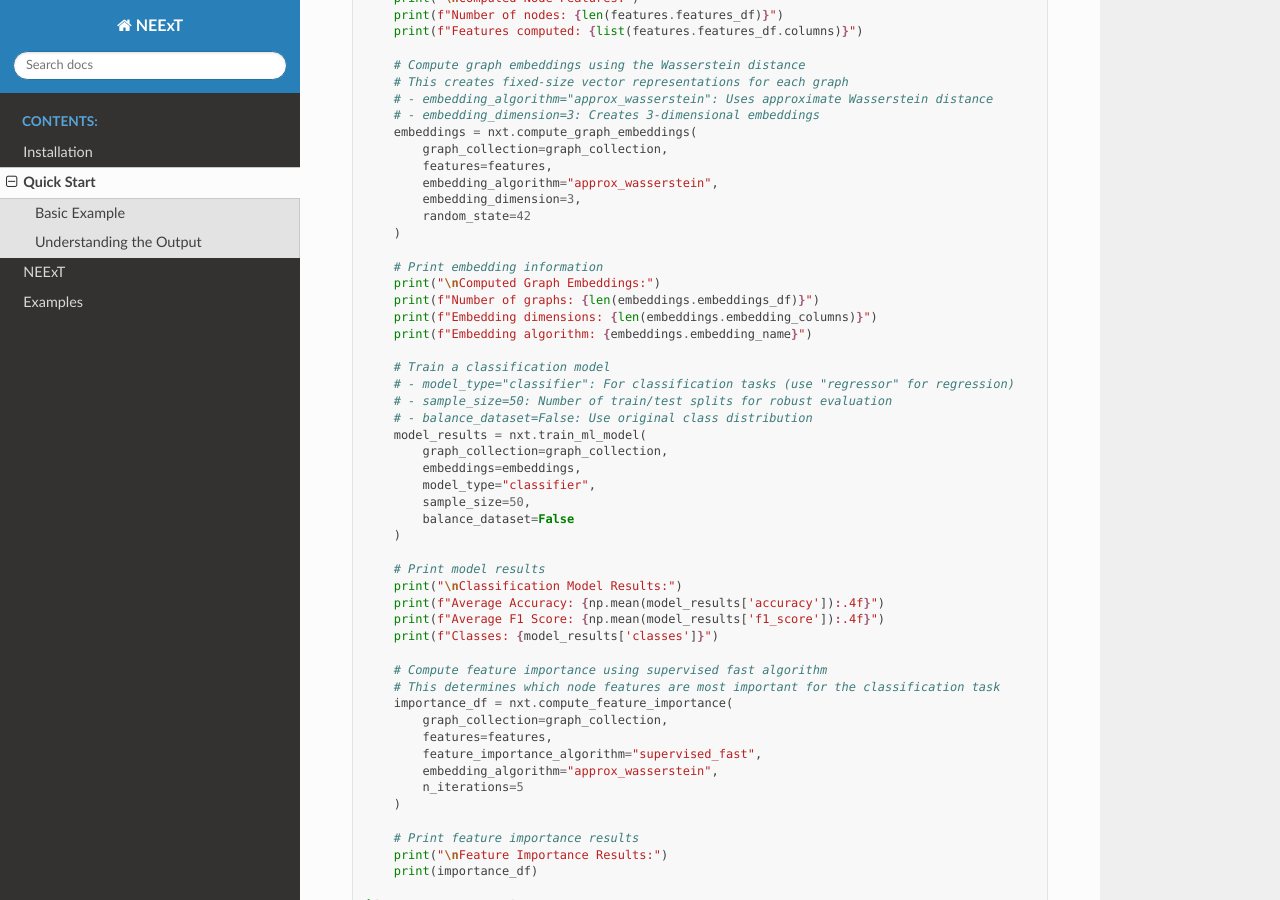
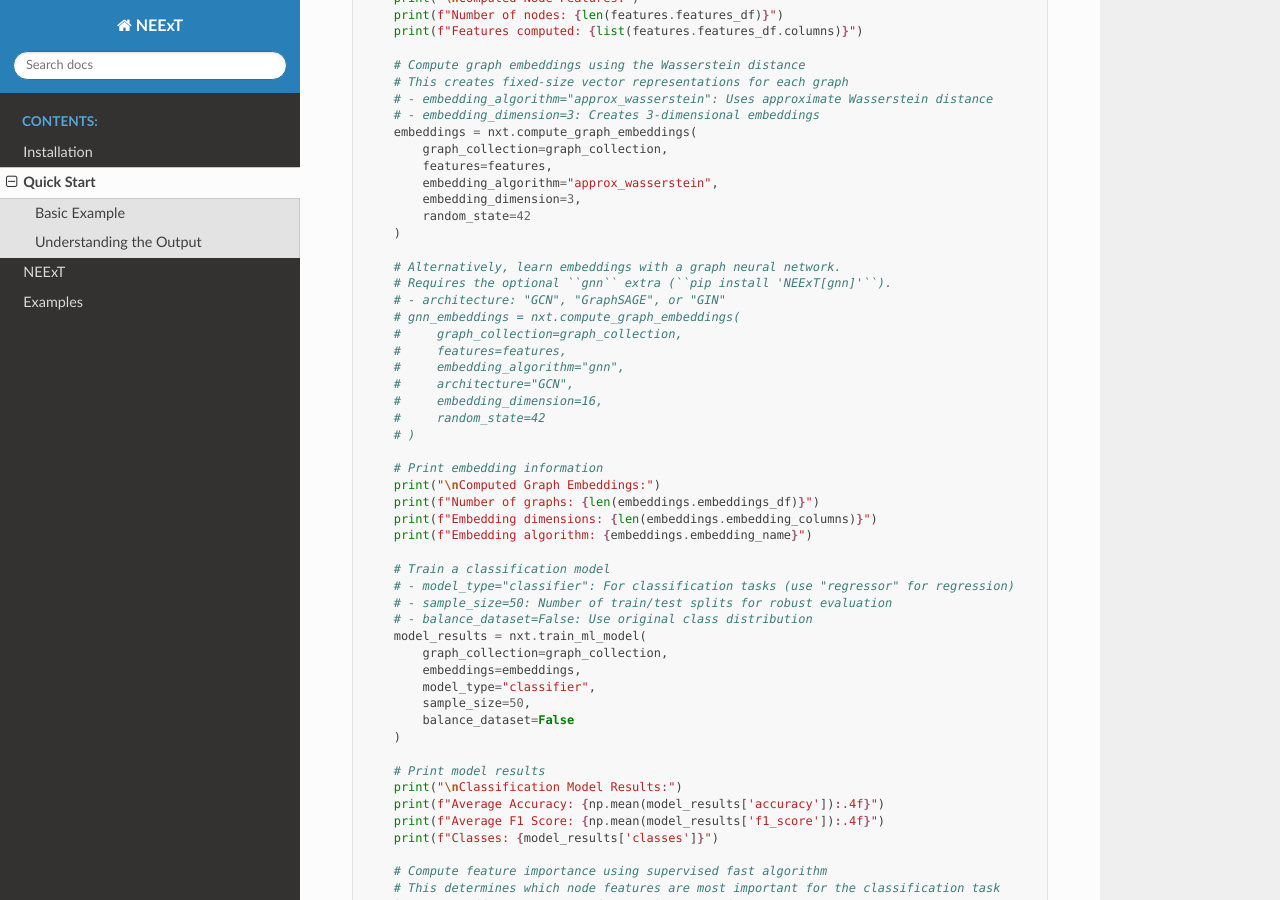
Before and after one commit to ashdehghan/NEExT, a Sphinx documentation site: the page built from docs/source/quickstart.rst, in a window 1280 px wide and 900 px high, scrolled down 1278 px. Built offline with Sphinx 7.4.7 and the Read the Docs theme 3.1.0, drawn with Linux system fonts in a browser that asks for light colours.

Commit message:
GNN Phase 3: large-graph guardrail, docs, EmbeddingBuilder support
- Large-graph guardrail: GNNEmbeddings logs a warning when a graph exceeds
  DENSE_ADJACENCY_WARN_NODES (5000), since each graph uses a dense O(n^2)
  adjacency matrix. Warning only; does not block valid large-graph use.

- Docs: README lists the Graph Neural Network embedding (GCN/GraphSAGE/GIN,
  install via NEExT[gnn]) and shows a usage example; quickstart.rst and
  examples/basic_usage.rst show the gnn option beside approx_wasserstein.
  GNNEmbeddings is already exported, so Sphinx autodoc picks it up.

- EmbeddingBuilder: accepts embeddings_algorithm="gnn" (plus an architecture
  arg), routing its strategies to GNNEmbeddings via a shared _compute_embeddings
  helper that applies the per-strategy suffix to the GNN output columns so
  structural+feature merges stay collision-free.

Tests: large-graph warning test, EmbeddingBuilder gnn test. Full suite:
183 passed, 1 skipped.

Co-Authored-By: Claude Opus 4.8 (1M context) <noreply@anthropic.com>

```diff
--- a/docs/source/quickstart.rst
+++ b/docs/source/quickstart.rst
@@ -83,6 +83,18 @@ Basic Example
             random_state=42
         )
 
+        # Alternatively, learn embeddings with a graph neural network.
+        # Requires the optional ``gnn`` extra (``pip install 'NEExT[gnn]'``).
+        # - architecture: "GCN", "GraphSAGE", or "GIN"
+        # gnn_embeddings = nxt.compute_graph_embeddings(
+        #     graph_collection=graph_collection,
+        #     features=features,
+        #     embedding_algorithm="gnn",
+        #     architecture="GCN",
+        #     embedding_dimension=16,
+        #     random_state=42
+        # )
+
         # Print embedding information
         print("\nComputed Graph Embeddings:")
         print(f"Number of graphs: {len(embeddings.embeddings_df)}")
```
Also changed, not shown: README.md (+10 -0 lines), docs/source/examples/basic_usage.rst (+10 -0 lines), 3 other files.
